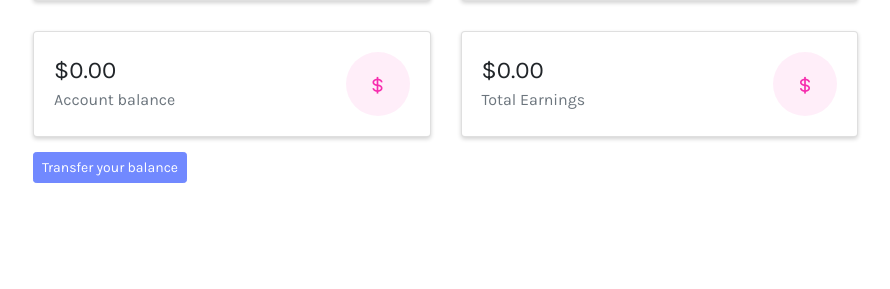
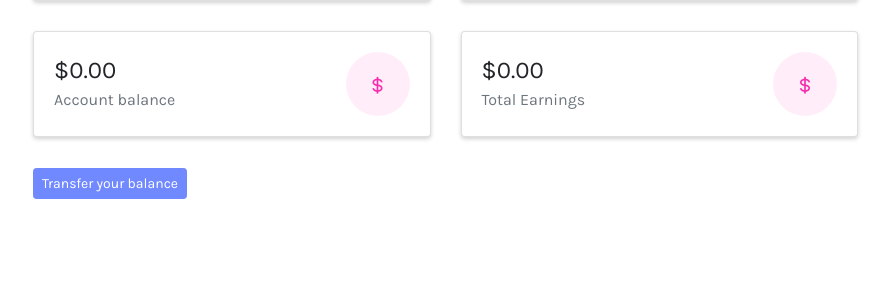
Before and after one commit to wmiys/gui.alpha, a Flask app: template src/wmiys/templates/pages/products/overview.html in a window 1280 px wide. Shown: the part 280-569 px from the top of the page, without its empty margins (337-1227 px from the left). Run offline with Flask 2, Linux system fonts and the light colour scheme; the template is opened without the code that fills it, so the values that code supplies are empty; some libraries are stand-ins or nearby versions.

Commit message:
add some more comments

```diff
--- a/src/wmiys/static/js/pages/products/overview.js
+++ b/src/wmiys/static/js/pages/products/overview.js
@@ -19,13 +19,17 @@ $(document).ready(function() {
 
 
 
-
+/************************************************
+Activate the side navnbar item.
+*************************************************/
 function activateSidebarItem() {
     $('#products-sidenav-link-overview').addClass('active');
 }
 
 
-
+/************************************************
+Initialize all the countup items.
+*************************************************/
 function initCountUps() {
     for (const statElement of document.querySelectorAll(eCardOverviewStat)) {
         const countUp = new CountUp(statElement);
@@ -33,30 +37,39 @@ function initCountUps() {
     }
 }
 
+/************************************************
+Add all the event listeners to the html elements.
+*************************************************/
 function addListeners() {
     $(eBtnTransferBalance).on('click', function() {
         transferAccountBalance();
     });
 }
 
-
+/************************************************
+Transfer the account balance
+*************************************************/
 async function transferAccountBalance() {
     // disable the "transfer balance" button
     mBtnTransferSpinner.showSpinner();
 
+    // send the request to the api
     let apiResponse = ApiWrapper.requestPostBalanceTransfer();
     apiResponse = await Promise.resolve(apiResponse);
 
-    console.log(apiResponse);
 
-    mBtnTransferSpinner.reset();
-
+    // determine the alert message/type
     const alertType = apiResponse.ok ? ALERT_TOP_TYPES.SUCCESS : ALERT_TOP_TYPES.DANGER;
     const message = apiResponse.ok ? 'Success!' : 'Error. Could not transfer your balance';
 
+    // display the alert
     const alertTop = new AlertTop(alertType, message);
     alertTop.show();
 
+    // reset the transfer balance button
+    mBtnTransferSpinner.reset();
+
+    // if the request was successful, disable the button and set the balance to 0
     if (apiResponse.ok) {
         $(eBtnTransferBalance).prop('disabled', true);
         $(eBalanceCard).text('$0.00');
--- a/src/wmiys/templates/pages/products/overview.html
+++ b/src/wmiys/templates/pages/products/overview.html
@@ -100,7 +100,7 @@ Input parms -> data (list):
 </div>
 
 
-<button type="button" class="btn btn-sm btn-secondary" id="btn-transfer-balance">Transfer your balance</button>
+<button type="button" class="btn btn-sm btn-secondary mt-3" id="btn-transfer-balance">Transfer your balance</button>
 
 
 
```
